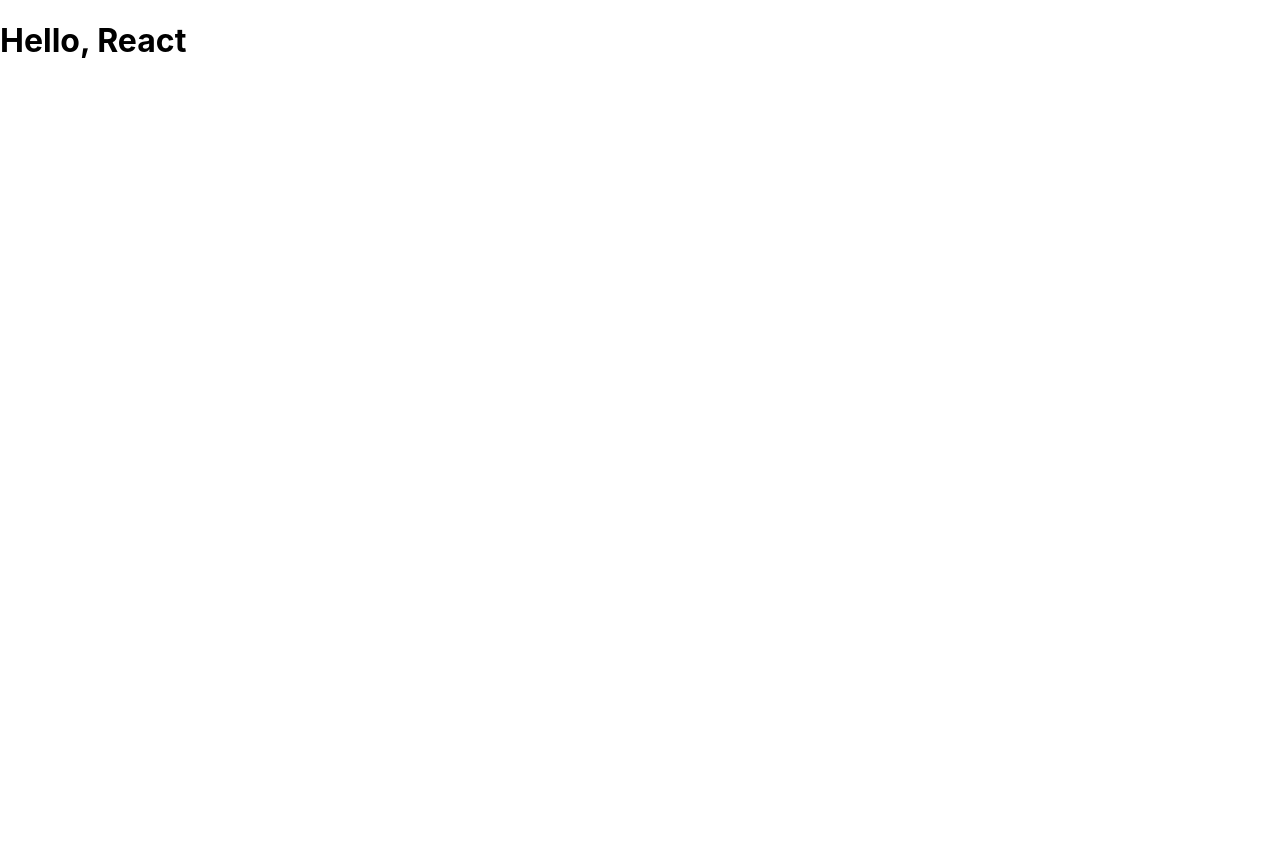
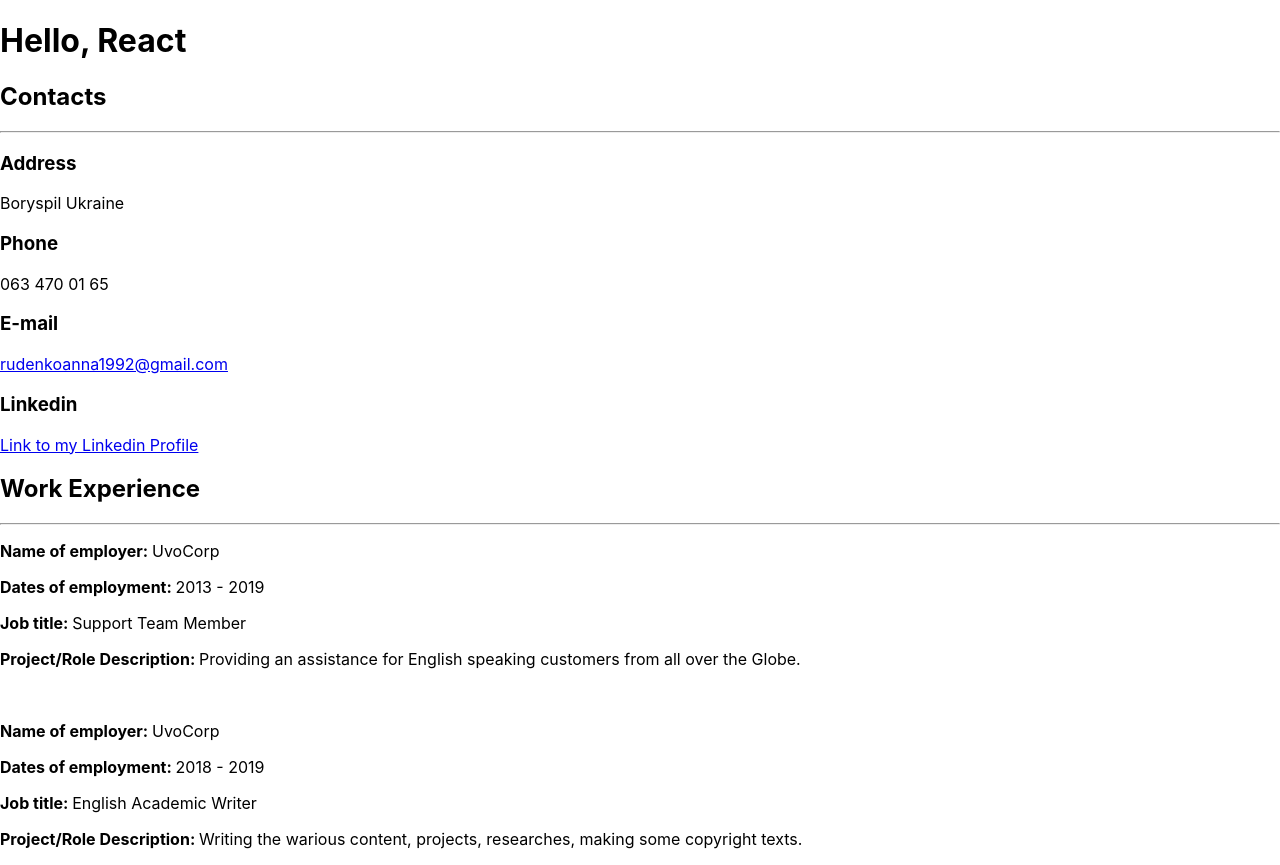
Before and after one commit to RudenkoAnna/Reactless37-, a React (Create React App) app in the folder my_cv/: page / in a window 1280 px wide. Before the commit the page ends 800 px from the top, so only its background shows below. Built offline with nearby package versions, Linux system fonts and the light colour scheme.

Commit message:
imported 2 components

```diff
--- a/my_cv/src/App.js
+++ b/my_cv/src/App.js
@@ -1,8 +1,16 @@
 import logo from "./logo.svg";
 import "./App.css";
+import Contacts from "./components/Contacts";
+import Experience from "./components/Experience";
 
 function App() {
-  return <h1>Hello, React</h1>;
+  return (
+    <div id="basic" className="contact-info">
+      <h1>Hello, React</h1>
+      <Contacts />
+      <Experience />
+    </div>
+  );
 }
 
 export default App;
--- a/my_cv/src/components/Contacts.js
+++ b/my_cv/src/components/Contacts.js
@@ -1,6 +1,6 @@
-function Contacts(){
-  return(
-       <div className="minor">
+export default function Contacts() {
+  return (
+    <div className="contacts">
       <h2>Contacts</h2>
       <hr />
       <h3>Address</h3>
@@ -10,23 +10,12 @@
       <p>063 470 01 65</p>
 
       <h3>E-mail</h3>
-            <a href="mailto: rudenkoanna1992@gmail.com"
-              >rudenkoanna1992@gmail.com</a
-            >
+      <a href="mailto: rudenkoanna1992@gmail.com">rudenkoanna1992@gmail.com</a>
 
       <h3>Linkedin</h3>
-            <a
-              href="https://www.linkedin.com/in/anna-rudenko-543540127/?original_referer="
-            >
+      <a href="https://www.linkedin.com/in/anna-rudenko-543540127/?original_referer=">
         Link to my Linkedin Profile
       </a>
-            <div class="languages">
-              <h2>Languages</h2>
-              <hr />
-              <p>Ukrainian</p>
-              <p>English B2</p>
     </div>
-          </div>
-        </div>
-  )
+  );
 }
--- a/my_cv/src/components/experience.js
+++ b/my_cv/src/components/experience.js
@@ -1,4 +1,4 @@
-function Experience() {
+export default function Experience() {
   return (
     <div className="experience">
       <h2>Work Experience</h2>
```
Lines whose indentation alone changed are shown as unchanged.
